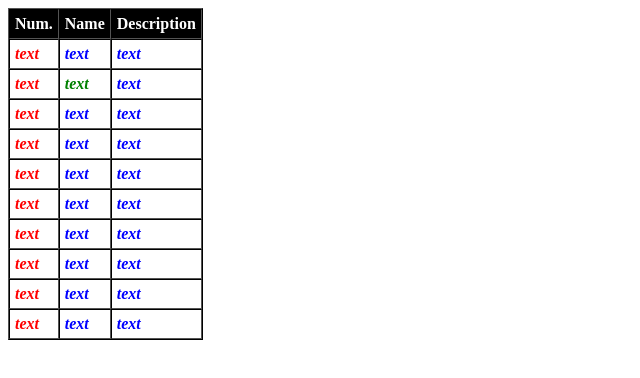
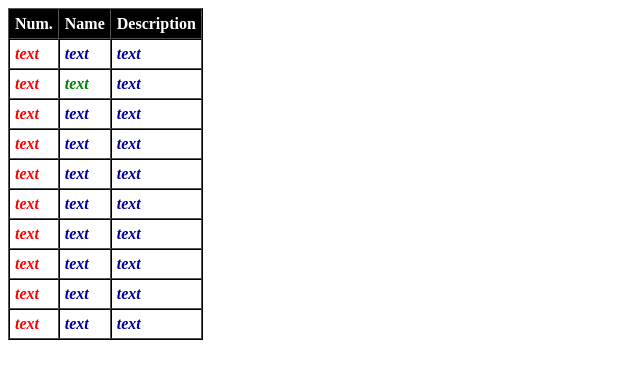
Before and after one commit to dzarezenko/beetroot_lesson_1, a plain HTML site: page pages/tables.html in a window 1280 px wide. Shown: the whole page, without its empty margins (0-640 px from the left). Drawn offline with Linux system fonts and the light colour scheme.

Commit message:
Color changed

```diff
--- a/pages/tables.html
+++ b/pages/tables.html
@@ -8,7 +8,7 @@
       }
       td {
         font-style: italic;
-        color: blue;
+        color: #000099;
       }
       td.first-cell {
         color: red;
```
